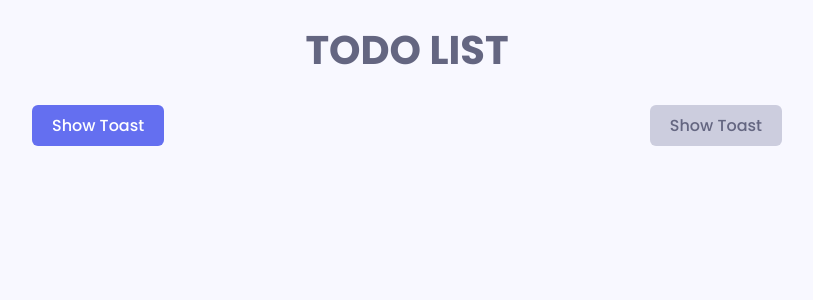
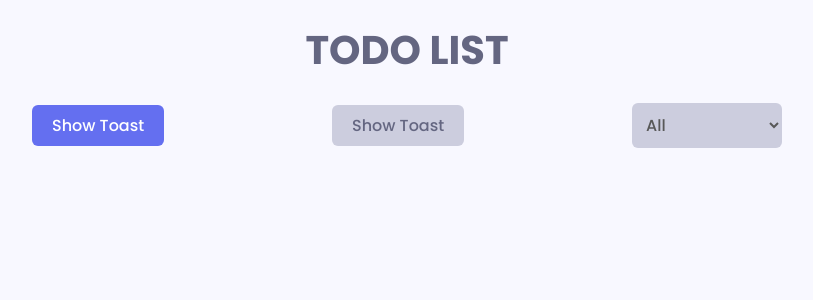
Before and after one commit to Ayon-SSP/react-redux-todo-app, a React (Create React App) app: page / in a window 1280 px wide. Shown: the top 300 px of the page, without its empty margins (233-1046 px from the left). Built offline with nearby package versions, Linux system fonts and the light colour scheme.

Commit message:
feat: added SelectButton

```diff
--- a/src/components/AppHeader.jsx
+++ b/src/components/AppHeader.jsx
@@ -1,6 +1,7 @@
 import React, { useState } from 'react'
 import styles from '../styles/modules/app.module.scss';
 import Button from './Button';
+import SelectButton from './SelectButton';
 
 const AppHeader = () => {
   return (
@@ -11,6 +12,16 @@ const AppHeader = () => {
       <Button variant='secondary'>
         Show Toast
       </Button>
+
+      <SelectButton
+        id="status"
+      // onChange={(e) => updateFilter(e)}
+      // value={filterStatus}
+      >
+        <option value="all">All</option>
+        <option value="incomplete">Incomplete</option>
+        <option value="complete">Completed</option>
+      </SelectButton>
     </div>
   )
 }
--- /dev/null
+++ b/src/components/SelectButton.jsx
@@ -0,0 +1,20 @@
+import React from 'react'
+import styles from '../styles/modules/button.module.scss';
+import { getClasses } from '../utils/getClasses';
+
+const SelectButton = ({children, id, ...rest}) => {
+  return (
+    <select
+      id={id}
+      className={getClasses([
+        styles.button,
+        styles.button__select,
+      ])}
+      {...rest}
+    >
+      {children}
+    </select>
+  )
+}
+
+export default SelectButton;
```
